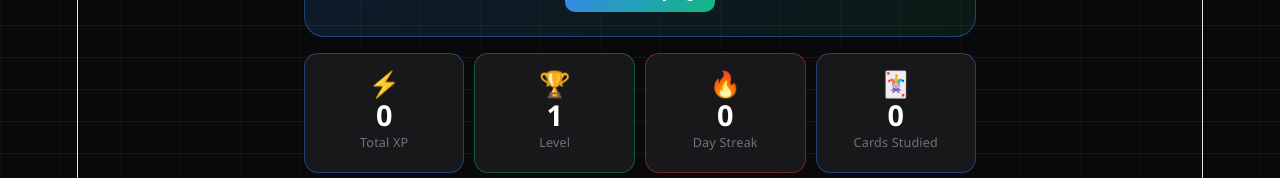
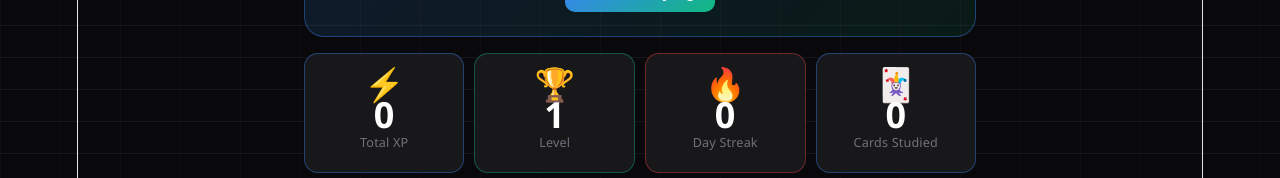
Before and after one commit to mw1313/real-estate-prep, a React (Vite) app: page / in a window 1280 px wide. Shown: the part 327-505 px from the top of the page. Built offline with nearby package versions, Linux system fonts and the light colour scheme.

Commit message:
bigger stat cards

```diff
--- a/src/App.jsx
+++ b/src/App.jsx
@@ -641,10 +641,10 @@ return (
 <button className="btn btn-gradient" onClick={()=> setTab("flashcards")}>Start Studying</button></div>
 
 <div className="stats-grid">
-<div className="stat-card blue"><div className="stat-icon-wrap">⚡</div><div className="stat-val">{xp}</div><div className="stat-lbl">Total XP</div></div>
-<div className="stat-card emerald"><div className="stat-icon-wrap">🏆</div><div className="stat-val">{level}</div><div className="stat-lbl">Level</div></div>
-<div className="stat-card red"><div className="stat-icon-wrap">🔥</div><div className="stat-val">{streak}</div><div className="stat-lbl">Day Streak</div></div>
-<div className="stat-card blue"><div className="stat-icon-wrap">🃏</div><div className="stat-val">{cardsStudied}</div><div className="stat-lbl">Cards Studied</div></div>
+<div className="stat-card blue"><div className="stat-icon-wrap" style={{ fontSize: "1.8rem" }}>⚡</div><div className="stat-val" style={{ fontSize: "2rem" }}>{xp}</div><div className="stat-lbl">Total XP</div></div>
+<div className="stat-card emerald"><div className="stat-icon-wrap" style={{ fontSize: "1.8rem" }}>🏆</div><div className="stat-val" style={{ fontSize: "2rem" }}>{level}</div><div className="stat-lbl">Level</div></div>
+<div className="stat-card red"><div className="stat-icon-wrap" style={{ fontSize: "1.8rem" }}>🔥</div><div className="stat-val" style={{ fontSize: "2rem" }}>{streak}</div><div className="stat-lbl">Day Streak</div></div>
+<div className="stat-card blue"><div className="stat-icon-wrap" style={{ fontSize: "1.8rem" }}>🃏</div><div className="stat-val" style={{ fontSize: "2rem" }}>{cardsStudied}</div><div className="stat-lbl">Cards Studied</div></div>
 </div>
 
 <div className="dark-card">
```
